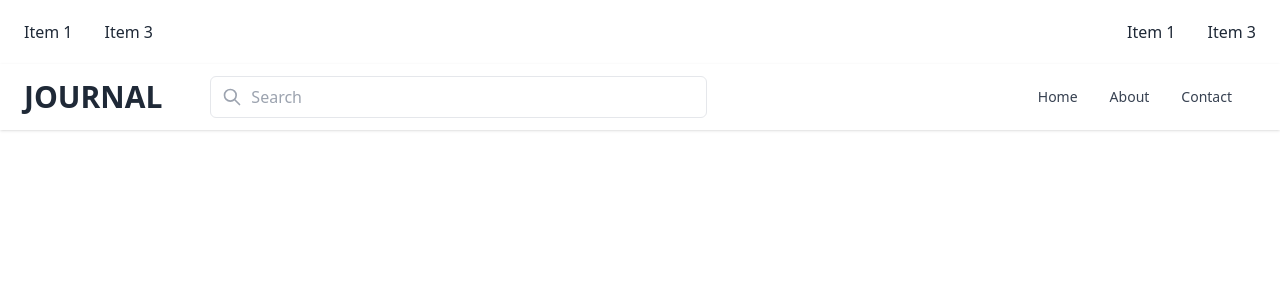
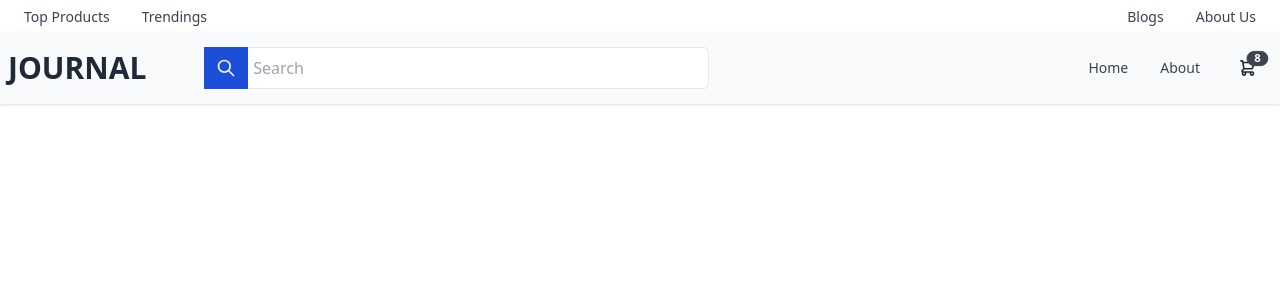
Before and after one commit to mohammadJahid8/journal-task, a React (Create React App) app: page / in a window 1280 px wide. Shown: the top 300 px of the page. Built offline with nearby package versions, Linux system fonts and the light colour scheme.

Commit message:
navbar added

```diff
--- a/src/Components/Navbar/Navbar.js
+++ b/src/Components/Navbar/Navbar.js
@@ -6,24 +6,24 @@ const Navbar = () => {
 
     return (
         <>
-            <div class="navbar bg-base-100">
+            <div class="navbar bg-base-100 -my-4 container px-6 md:px-2 mx-auto">
                 <div class="flex-1">
-                    <ul class="menu menu-horizontal p-0">
-                        <li><a>Item 1</a></li>
-                        <li><a>Item 3</a></li>
+                    <ul class=" menu-horizontal p-0">
+                        <li><a className='px-2 py-1 text-sm font-medium text-gray-700 transition-colors duration-200 transform rounded  hover:text-blue-500 hover:cursor-pointer md:mx-2'>Top Products</a></li>
+                        <li><a className='px-2 py-1 text-sm font-medium text-gray-700 transition-colors duration-200 transform rounded  hover:text-blue-500 hover:cursor-pointer md:mx-2'>Trendings</a></li>
                     </ul>
                 </div>
                 <div class="flex-none">
-                    <ul class="menu menu-horizontal p-0">
-                        <li><a>Item 1</a></li>
-                        <li><a>Item 3</a></li>
+                    <ul class=" menu-horizontal p-0">
+                        <li><a className='px-2 py-1 text-sm font-medium text-gray-700 transition-colors duration-200 transform rounded  hover:text-blue-500 hover:cursor-pointer md:mx-2'>Blogs</a></li>
+                        <li><a className='px-2 py-1 text-sm font-medium text-gray-700 transition-colors duration-200 transform rounded  hover:text-blue-500 hover:cursor-pointer md:mx-2'>About Us</a></li>
                     </ul>
                 </div>
             </div>
 
 
-            <nav className="bg-white shadow">
-                <div className="container px-6 py-3 mx-auto md:flex">
+            <nav className="bg-gray-50 shadow">
+                <div className="container px-6 md:px-2 py-3 mx-auto md:flex">
                     <div className="flex items-center justify-between">
                         <div>
                             <a className="text-2xl font-bold text-gray-800 transition-colors duration-200 transform lg:text-3xl hover:text-gray-700 " href="#">JOURNAL</a>
@@ -37,21 +37,42 @@ const Navbar = () => {
                             </button>
                         </div>
                     </div>
-                    {/* Mobile Menu open: "block", Menu closed: "hidden" */}
-                    <div className={open ? "w-full md:flex md:items-center md:justify-between" : "w-full md:flex md:items-center md:justify-between hidden"}>
+                    <div className={open ? "w-full md:flex md:items-center md:justify-end" : "w-full md:flex md:items-center md:justify-end hidden"}>
 
                         <div className="relative ml-12">
-                            <input type="text" className="w-full py-2 pl-10 pr-56 text-gray-700 bg-white border rounded-md focus:border-blue-400  focus:outline-none focus:ring focus:ring-opacity-40 focus:ring-blue-300" placeholder="Search" />
-                            <span className="absolute inset-y-0 left-0 flex items-center pl-3">
-                                <svg className="w-5 h-5 text-gray-400" viewBox="0 0 24 24" fill="none">
+                            <input type="text" className="w-full py-2 pl-12 pr-56 text-gray-700 bg-white border rounded-md focus:border-blue-400  focus:outline-none focus:ring focus:ring-opacity-40 focus:ring-blue-300" placeholder="Search" />
+                            <span className="absolute inset-y-0 left-0 flex items-center px-3 bg-blue-700">
+                                <svg className="w-5 h-5 text-gray-100" viewBox="0 0 24 24" fill="none">
                                     <path d="M21 21L15 15M17 10C17 13.866 13.866 17 10 17C6.13401 17 3 13.866 3 10C3 6.13401 6.13401 3 10 3C13.866 3 17 6.13401 17 10Z" stroke="currentColor" strokeWidth={2} strokeLinecap="round" strokeLinejoin="round" />
                                 </svg>
                             </span>
                         </div>
+                    </div>
+                    {/* Mobile Menu open: "block", Menu closed: "hidden" */}
+                    <div className={open ? "w-full md:flex md:items-center md:justify-end" : "w-full md:flex md:items-center md:justify-end hidden"}>
+
+
                         <div className="flex flex-col px-2 py-3 -mx-4 md:flex-row md:mx-0 md:py-0">
                             <a href="#" className="px-2 py-1 text-sm font-medium text-gray-700 transition-colors duration-200 transform rounded  hover:bg-gray-900 hover:text-gray-100 md:mx-2">Home</a>
                             <a href="#" className="px-2 py-1 text-sm font-medium text-gray-700 transition-colors duration-200 transform rounded  hover:bg-gray-900 hover:text-gray-100 md:mx-2">About</a>
-                            <a href="#" className="px-2 py-1 text-sm font-medium text-gray-700 transition-colors duration-200 transform rounded  hover:bg-gray-900 hover:text-gray-100 md:mx-2">Contact</a>
+
+                        </div>
+                        <div class="dropdown dropdown-end">
+                            <label tabindex="0" class="btn btn-ghost btn-circle">
+                                <div class="indicator">
+                                    <svg xmlns="http://www.w3.org/2000/svg" class="h-5 w-5" fill="none" viewBox="0 0 24 24" stroke="currentColor"><path stroke-linecap="round" stroke-linejoin="round" stroke-width="2" d="M3 3h2l.4 2M7 13h10l4-8H5.4M7 13L5.4 5M7 13l-2.293 2.293c-.63.63-.184 1.707.707 1.707H17m0 0a2 2 0 100 4 2 2 0 000-4zm-8 2a2 2 0 11-4 0 2 2 0 014 0z" /></svg>
+                                    <span class="badge badge-sm indicator-item">8</span>
+                                </div>
+                            </label>
+                            <div tabindex="0" class="mt-3 card card-compact dropdown-content w-52 bg-base-100 shadow">
+                                <div class="card-body">
+                                    <span class="font-bold text-lg">8 Items</span>
+                                    <span class="text-info">Subtotal: $999</span>
+                                    <div class="card-actions">
+                                        <button class="btn btn-primary btn-block">View cart</button>
+                                    </div>
+                                </div>
+                            </div>
                         </div>
                     </div>
                 </div>
```
